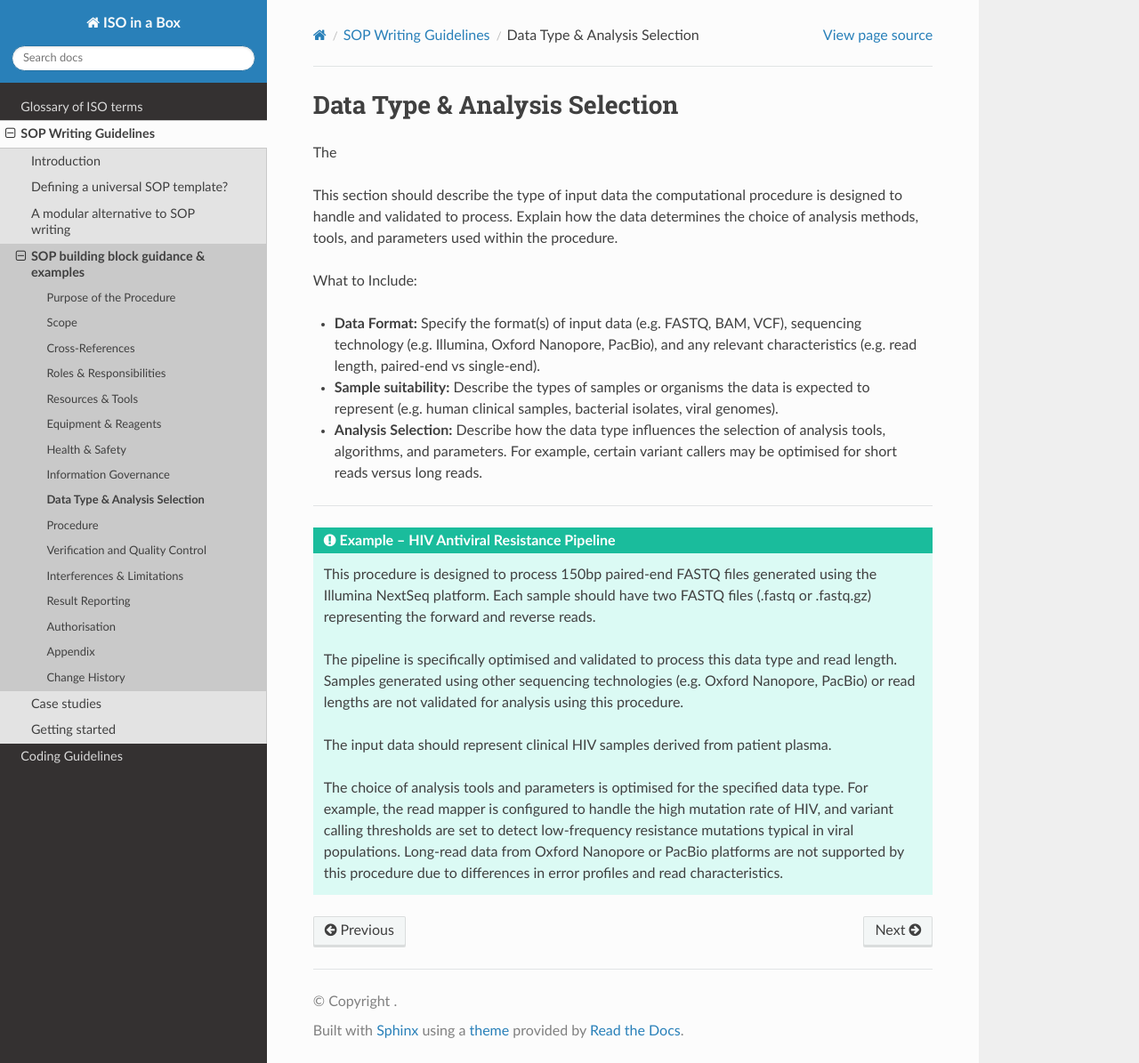
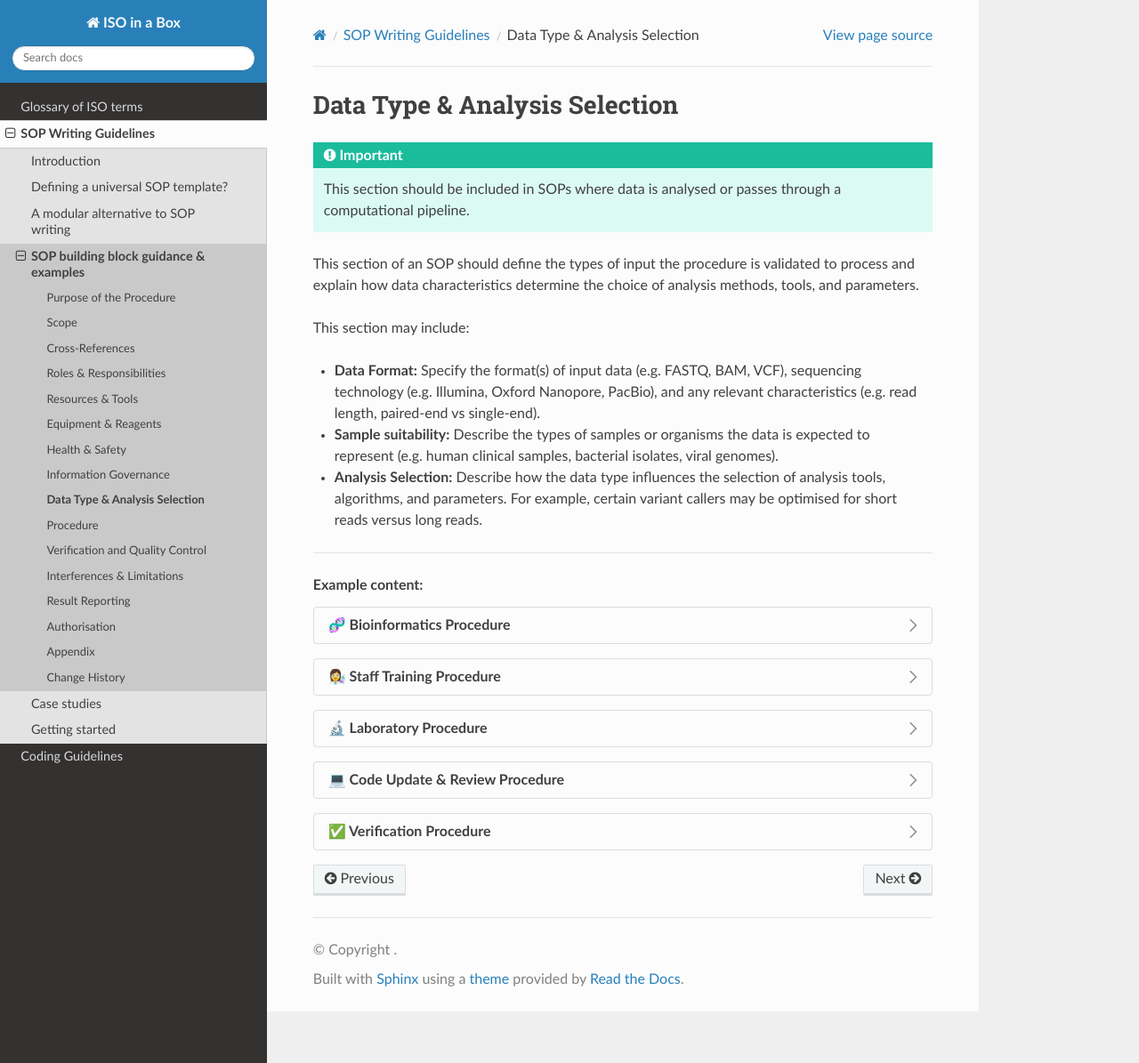
Before and after one commit to ASendellPrice/IIB-rtd, a Sphinx documentation site: the page built from docs/source/sop_guide_data_types.rst, in a window 1280 px wide and 1195 px high. Shown: the whole window at 89% size. Built offline with Sphinx 7.4.7 and the Read the Docs theme 3.1.0, drawn with Linux system fonts in a browser that asks for light colours; pages that are not in the unit, such as notebooks, are missing from menus.

Commit message:
Adding new content to sop guidelines

```diff
--- a/docs/source/sop_guide_data_types.rst
+++ b/docs/source/sop_guide_data_types.rst
@@ -1,11 +1,12 @@
 Data Type & Analysis Selection
 ==============================
 
-The
+.. important::
+   This section should be included in SOPs where data is analysed or passes through a computational pipeline.
 
-This section should describe the type of input data the computational procedure is designed to handle and validated to process. Explain how the data determines the choice of analysis methods, tools, and parameters used within the procedure.
+This section of an SOP should define the types of input the procedure is validated to process and explain how data characteristics determine the choice of analysis methods, tools, and parameters.
 
-What to Include:
+This section may include:
 
 - **Data Format:** Specify the format(s) of input data (e.g. FASTQ, BAM, VCF), sequencing technology (e.g. Illumina, Oxford Nanopore, PacBio), and any relevant characteristics (e.g. read length, paired-end vs single-end).
 
@@ -15,8 +16,13 @@ What to Include:
 
 -----
 
-.. admonition:: Example – HIV Antiviral Resistance Pipeline
-   :class: tip
+.. rubric:: Example content:
+
+.. dropdown:: 🧬 Bioinformatics Procedure
+
+   *Example SOP content for a bioinformatics pipeline for detecting HIV antiviral resistance*
+
+   .. rubric:: Data Type & Analysis Selection
 
    This procedure is designed to process 150bp paired-end FASTQ files generated using the Illumina NextSeq platform. Each sample should have two FASTQ files (.fastq or .fastq.gz) representing the forward and reverse reads.
 
@@ -25,3 +31,52 @@ What to Include:
    The input data should represent clinical HIV samples derived from patient plasma.
 
    The choice of analysis tools and parameters is optimised for the specified data type. For example, the read mapper is configured to handle the high mutation rate of HIV, and variant calling thresholds are set to detect low-frequency resistance mutations typical in viral populations. Long-read data from Oxford Nanopore or PacBio platforms are not supported by this procedure due to differences in error profiles and read characteristics.
+
+.. dropdown:: 👩‍🔬 Staff Training Procedure
+
+   *Example SOP content for a training procedure*
+
+   .. rubric:: Data Type & Analysis Selection
+
+   Add content
+
+.. dropdown:: 🔬 Laboratory Procedure
+
+   *Example SOP content for a nucleic acid extraction procedure*
+
+   .. rubric:: Data Type & Analysis Selection
+
+   Add content
+
+.. dropdown:: 💻 Code Update & Review Procedure
+
+   *Example SOP content for a code update and review procedure*
+
+   .. rubric:: Data Type & Analysis Selection
+
+   Add content
+
+.. dropdown:: ✅ Verification Procedure
+
+   *Example SOP content for a verification procedure*
+
+   .. rubric:: Data Type & Analysis Selection
+
+   Add content
+
+.. raw:: html
+
+   <script>
+     // Auto-close other dropdowns when one opens
+     document.querySelectorAll('details').forEach((el) => {
+       el.addEventListener('toggle', function () {
+         if (el.open) {
+           document.querySelectorAll('details').forEach((other) => {
+             if (other !== el) {
+               other.removeAttribute('open');
+             }
+           });
+         }
+       });
+     });
+   </script>
--- a/docs/source/sop_guide_equipment_reagents.rst
+++ b/docs/source/sop_guide_equipment_reagents.rst
@@ -29,7 +29,7 @@ Depending on the procedure, this may include:
 
 .. dropdown:: 🧬 Bioinformatics Procedure
 
-  This section is **not suitable** for laboratory procedures. Please use the :ref:`Resources & Tools <sop_guide_resources_tools>` section instead.
+  This section is **not suitable** for bioinformatics procedures. Please use the :ref:`Resources & Tools <sop_guide_resources_tools>` section instead.
 
 .. dropdown:: 👩‍🔬 Training Procedure
 
--- a/docs/source/sop_guide_responsibilities.rst
+++ b/docs/source/sop_guide_responsibilities.rst
@@ -11,6 +11,7 @@ Clear role definition ensures accountability, maintains consistency in analysis
 Depending on the procedure, this section should describe:
 
 - **Roles involved:** Identify all personnel or teams responsible for performing, reviewing, or approving steps within the procedure.
+
 - **Responsibilities:** Describe the specific duties for each role (e.g., performing laboratory procedures, data processing, quality control, result authorisation, report authorisation).
 
 -----
```
